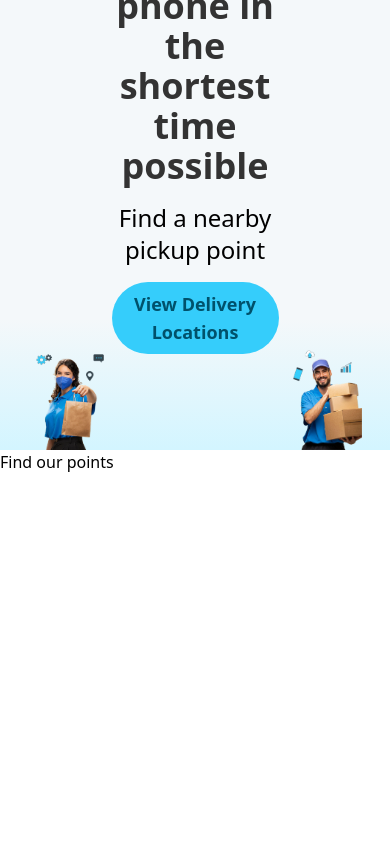
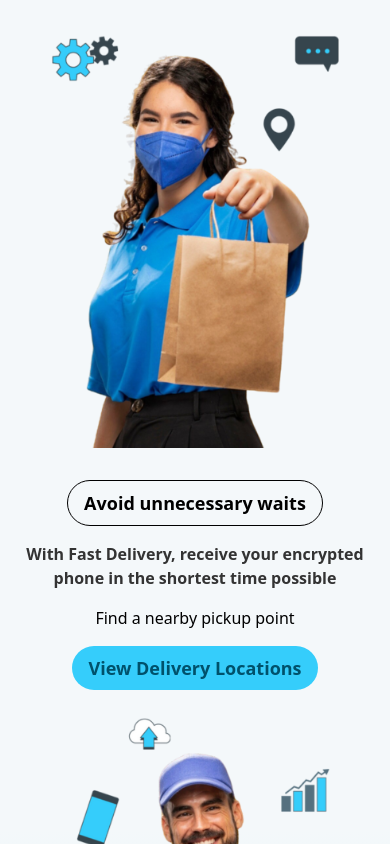
Before and after one commit to encriptados-dev/encriptados-web-legacy, a Next.js app: page /en/fast-delivery in a window 390 px wide. Shown: the top 844 px of the page. Built offline with nearby package versions, Linux system fonts and the light colour scheme.

Commit message:
Responsive of banner

```diff
--- a/src/app/[locale]/fast-delivery/components/Banner.tsx
+++ b/src/app/[locale]/fast-delivery/components/Banner.tsx
@@ -1,6 +1,5 @@
 import Button from "@/shared/components/Button";
 import { useTranslations } from "next-intl";
-import Text from "@/shared/components/Text";
 import CircleTitle from "@/shared/components/CircleTitle";
 import Image from "next/image";
 import Man from "../../../../../public/images/fastdeliverypage/man.png";
@@ -9,28 +8,26 @@ import Women from "../../../../../public/images/fastdeliverypage/women.png";
 const Banner = () => {
   const t = useTranslations("DeliveryPage");
   return (
-    <div className=" w-full h-[450px] bg-cyan-gradient flex justify-around px-7  items-end">
-      <div className="flex flex-col items-center justify-end h-full">
+    <div className="w-full bg-cyan-gradient flex flex-col md:flex-row justify-around items-center px-4 md:px-7">
+      <div className="flex flex-col items-center justify-center h-full mb-6 md:mb-0">
         <Image quality={100} width={365} height={365} alt="woman" src={Women} />
       </div>
-      <div className="flex flex-col justify-center gap-y-4 w-6/12 text-center items-center mb-24">
+      <div className="flex flex-col justify-center gap-y-4 text-center items-center w-full md:w-6/12 py-2 ">
         <CircleTitle size="large" rounded="full" intent="ghost">
           {t("unnecessaryWaits")}
         </CircleTitle>
-        <Text customClass="font-bold" color="#333333" size="4xl">
+        <h1 className=" sm:text-xl md:text-base lg:text-lg xl:text-4xl  font-bold text-[#333333]">
           {t("fastDeliveryBannerTitle")}
-        </Text>
-        <Text color="black" size="2xl">
+        </h1>
+        <p className="text-black  sm:text-xl md:text-base lg:text-lg xl:text-xl 2xl:text-2xl">
           {t("fastDeliveryBannerSubtitle")}
-        </Text>
+        </p>
 
         <Button rounded="full" intent="secondary" size="large">
           {t("fastDeliveryLocation")}
         </Button>
       </div>
-      <div className="flex flex-col items-center justify-end h-full">
-        {" "}
-        {/* Alineación hacia abajo */}
+      <div className="flex flex-col items-center justify-center h-full mb-6 md:mb-0">
         <Image quality={100} width={365} height={365} alt="man" src={Man} />
       </div>
     </div>
--- a/src/shared/components/Text.tsx
+++ /dev/null
@@ -1,66 +0,0 @@
-import { cva } from "class-variance-authority";
-
-const textStyles = cva("font-sans", {
-  variants: {
-    size: {
-      xs: "text-xs", // 0.75rem / 12px
-      sm: "text-sm", // 0.875rem / 14px
-      base: "text-base", // 1rem / 16px
-      lg: "text-lg", // 1.125rem / 18px
-      xl: "text-xl", // 1.25rem / 20px
-      "2xl": "text-2xl", // 1.5rem / 24px
-      "3xl": "text-3xl", // 1.875rem / 30px
-      "4xl": "text-4xl", // 2.25rem / 36px
-      "5xl": "text-5xl", // 3rem / 48px
-      "6xl": "text-6xl", // 3.75rem / 60px
-      "7xl": "text-7xl", // 4.5rem / 72px
-      "8xl": "text-8xl", // 6rem / 96px
-      "9xl": "text-9xl", // 8rem / 128px
-    },
-    color: {
-      black: "text-black",
-      red: "text-red-500",
-      blue: "text-blue-500",
-      green: "text-green-500",
-      // Se eliminará el color aquí para permitir el uso de hexadecimales
-    },
-  },
-  defaultVariants: {
-    size: "base",
-    color: "black",
-  },
-});
-
-interface TextProps {
-  size?:
-    | "xs"
-    | "sm"
-    | "base"
-    | "lg"
-    | "xl"
-    | "2xl"
-    | "3xl"
-    | "4xl"
-    | "5xl"
-    | "6xl"
-    | "7xl"
-    | "8xl"
-    | "9xl";
-  color?: string; // Cambiado para aceptar cualquier string, incluidos hexadecimales
-  customClass?: string;
-  children: React.ReactNode;
-}
-
-const Text: React.FC<TextProps> = ({ size, color, customClass, children }) => {
-  // Lógica para aplicar color en hexadecimal
-  const colorStyle =
-    color && /^#[0-9A-F]{6}$/i.test(color) ? { color } : undefined;
-
-  return (
-    <h1 className={`${textStyles({ size })} ${customClass}`} style={colorStyle}>
-      {children}
-    </h1>
-  );
-};
-
-export default Text;
```
